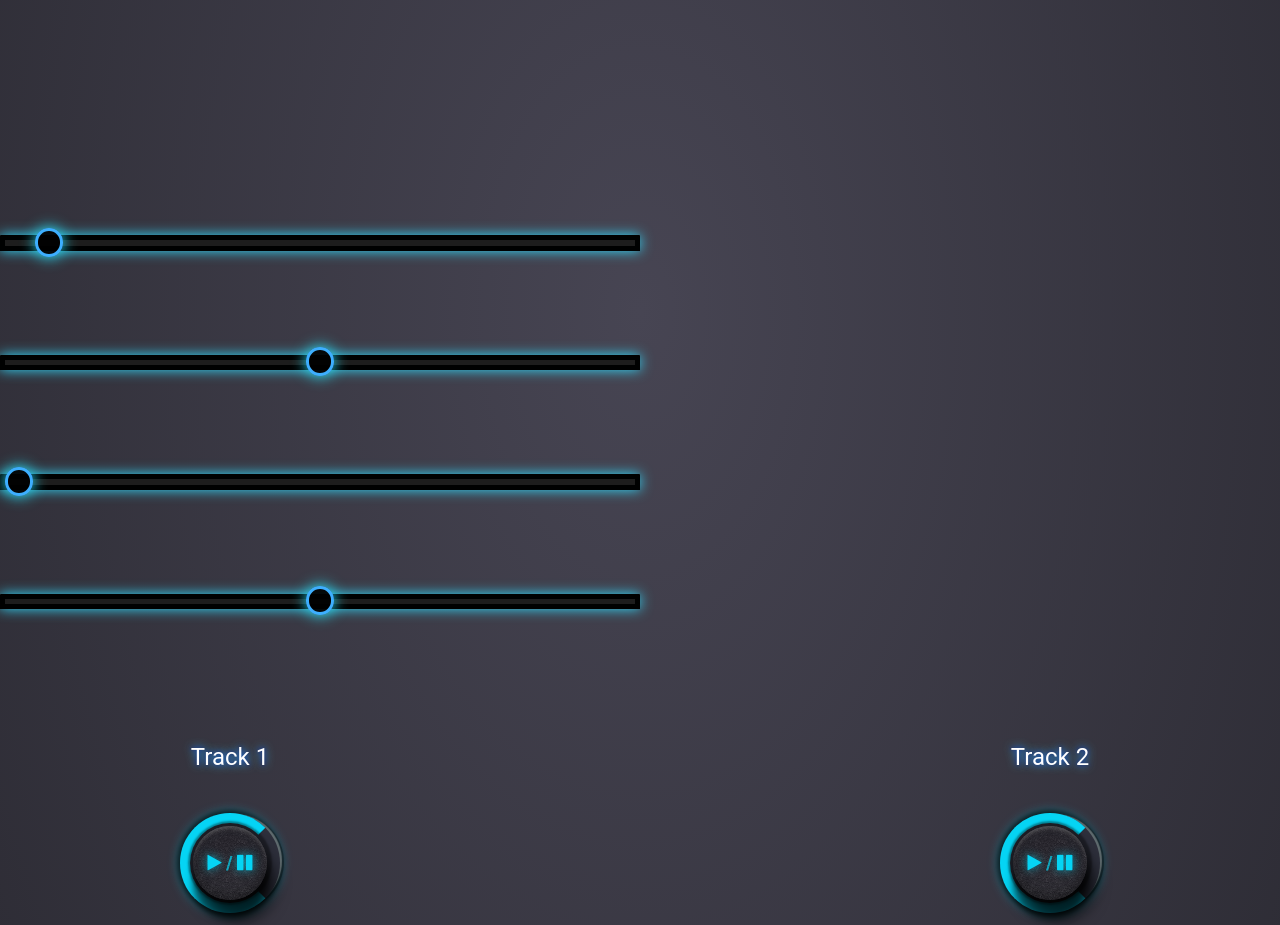
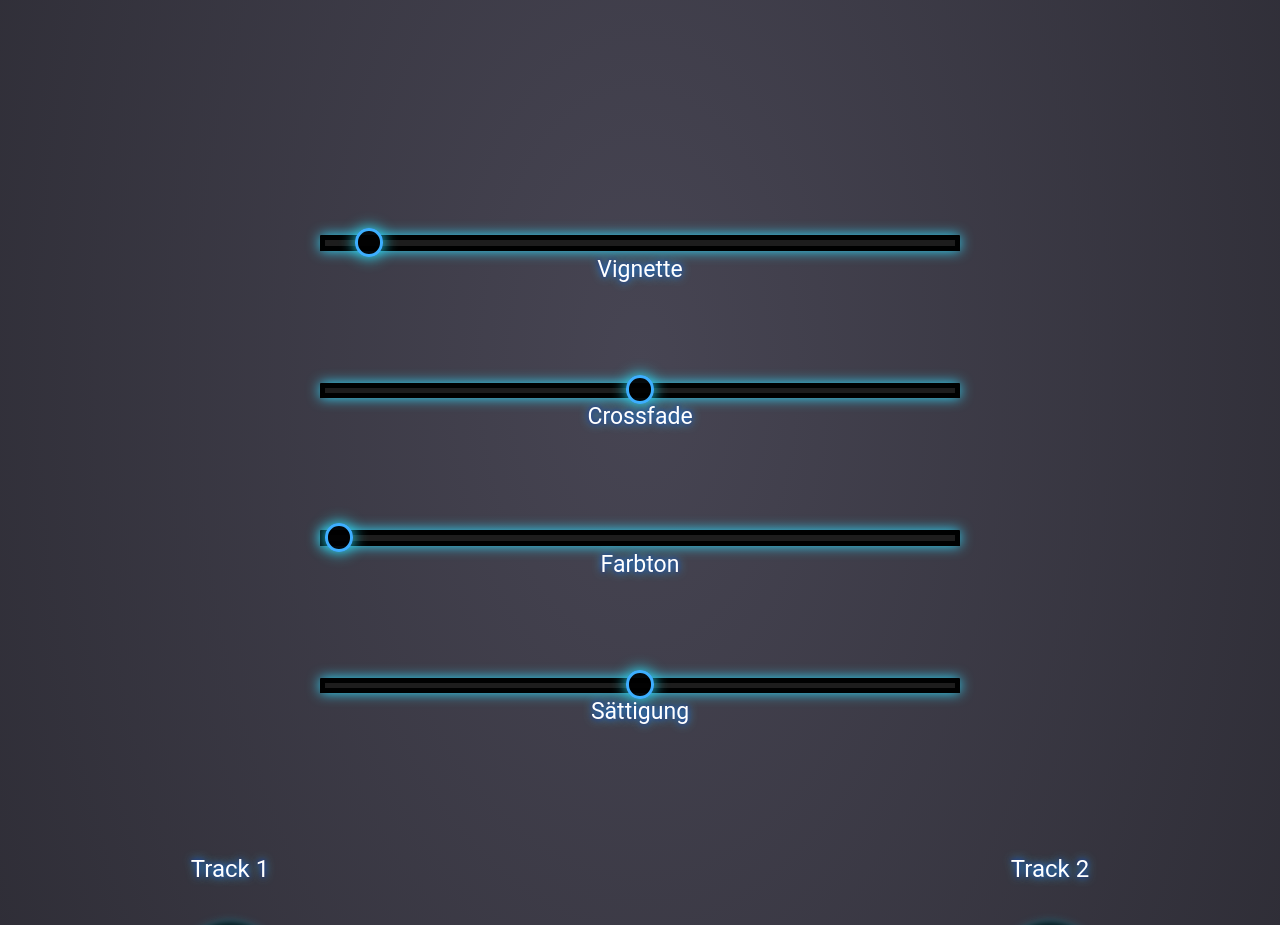
Before and after one commit to hKBi/DJ-VJ, a website with bundled scripts: page Vorbereitung1/index.html in a window 1280 px wide. Shown: the part 760-1685 px from the top of the page. Built offline with nearby package versions, Linux system fonts and the light colour scheme; files whose address does not match are found by name.

Commit message:
video fader css
video fader angepasst

```diff
--- a/Vorbereitung1/css/style.css
+++ b/Vorbereitung1/css/style.css
@@ -32,6 +32,14 @@ body {
   text-align: center;
   /*padding-top: 30%;*/
   padding-top: 80px;
+  text-shadow: 0 0 10px #42d0ff, 0 0 5px darkblue;
+}
+.jcell5 {
+  color: white;
+  font-size: 1.2em;
+  text-align: center;
+  /*padding-top: 30%;*/
+  /*padding-top: 80px;*/
   text-shadow: 0 0 10px #42d0ff, 0 0 5px darkblue;
 }
 
--- a/Vorbereitung1/index.html
+++ b/Vorbereitung1/index.html
@@ -29,10 +29,15 @@ video {
     <video src="./darkkermit.webm" controls loop id="kermit"></video>
     <video src="./starwarsbackround.webm" controls loop id="starwars"></video>
     <canvas id="canvas" width="640" height="480"></canvas>
-    <input type="range" id="vignette-range" min="0" max="20" step="0.0001" value="1"/>
-    <input type="range" id="opacity-range" min="0" max="1" step="0.0001" value="0.5"/>
-    <input type="range" id="hue-range" min="0" max="1" step="0.0001" value="0"/>
-    <input type="range" id="saturation-range" min="-1" max="1" step="0.0001" value="0"/>
+    <div class="jcell5">
+    <input type="range" id="vignette-range" min="0" max="20" step="0.0001" value="1"/></div>
+    <div class="jcell5"><div class="jcell5">Vignette</div>
+    <input type="range" id="opacity-range" min="0" max="1" step="0.0001" value="0.5"/></div>
+    <div class="jcell5"><div class="jcell5">Crossfade</div>
+    <input type="range" id="hue-range" min="0" max="1" step="0.0001" value="0"/></div>
+    <div class="jcell5"><div class="jcell5">Farbton</div>
+    <input type="range" id="saturation-range" min="-1" max="1" step="0.0001" value="0"/></div>
+    <div class="jcell5"><div class="jcell5">Sättigung</div></div>
 
 
 
```
